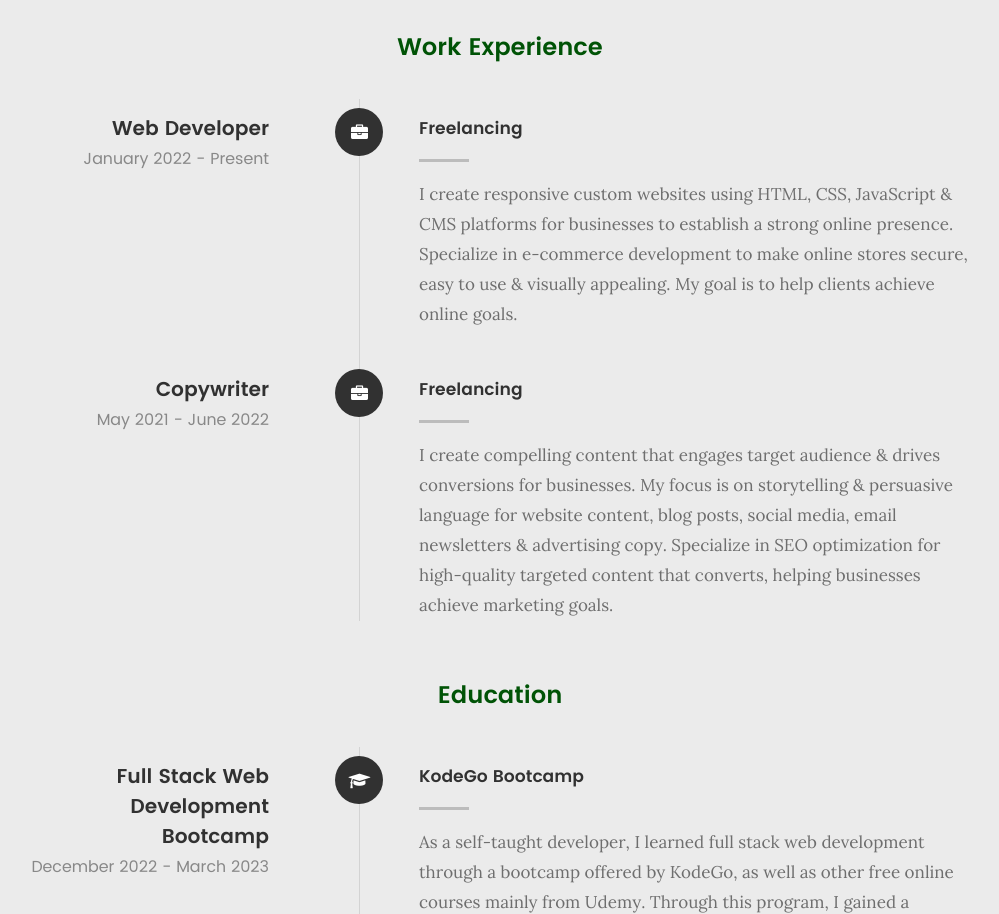
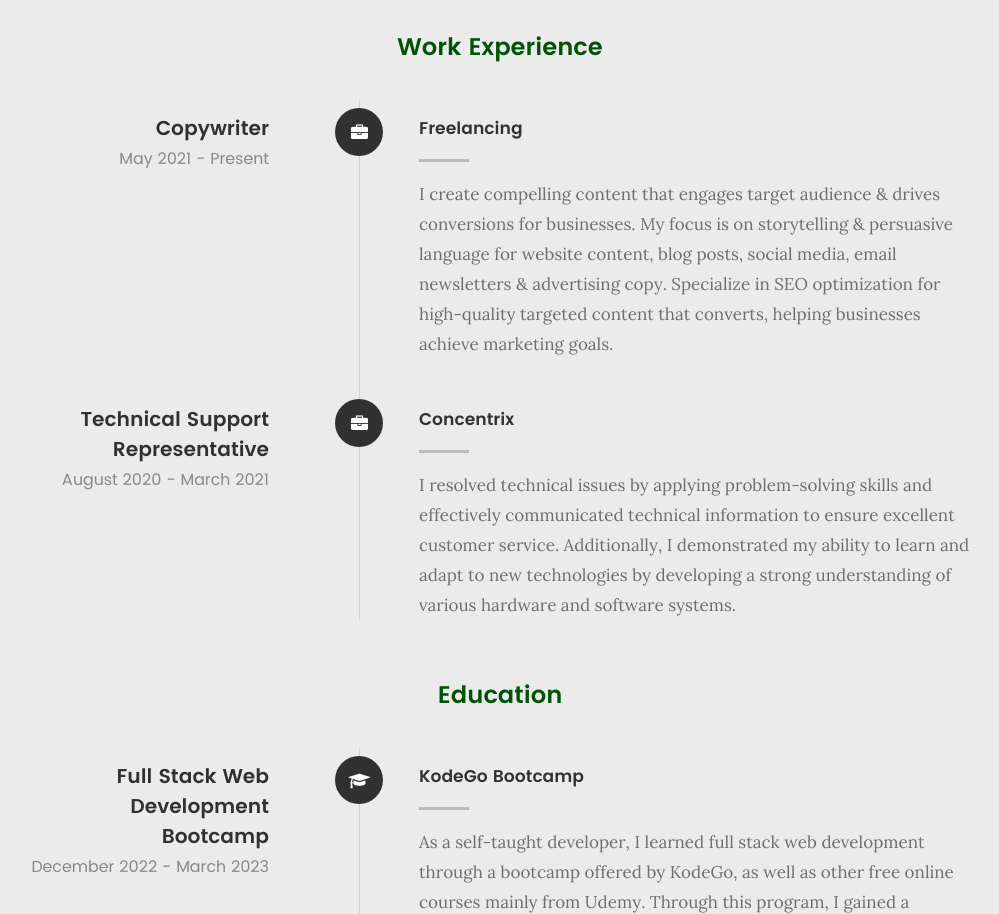
Before and after one commit to AdrianVyne/portfolio, a plain HTML site: page index.html in a window 1280 px wide. Shown: the part 2452-3366 px from the top of the page, without its empty margins (140-1139 px from the left). Drawn offline with Linux system fonts and the light colour scheme; some packages are replaced by stand-ins of ours; a script that the page names is missing; files whose address does not match are found by name.

Commit message:
updated details

```diff
--- a/index.html
+++ b/index.html
@@ -202,27 +202,8 @@
 							<i class="fa fa-briefcase"></i>
 						</div>
 						<div class="timeline-header">
-							<h3>Web Developer</h3>
-							<p>January 2022 - Present</p>
-						</div>
-						<div class="timeline-content">
-							<h4>Freelancing</h4>
-							<p>
-								I create responsive custom websites using HTML, CSS,
-								JavaScript & CMS platforms for businesses to establish a
-								strong online presence. Specialize in e-commerce development
-								to make online stores secure, easy to use & visually
-								appealing. My goal is to help clients achieve online goals.
-							</p>
-						</div>
-					</div>
-					<div class="timeline-block">
-						<div class="timeline-ico">
-							<i class="fa fa-briefcase"></i>
-						</div>
-						<div class="timeline-header">
 							<h3>Copywriter</h3>
-							<p>May 2021 - June 2022</p>
+							<p>May 2021 - Present</p>
 						</div>
 						<div class="timeline-content">
 							<h4>Freelancing</h4>
@@ -233,6 +214,24 @@
 								media, email newsletters & advertising copy. Specialize in SEO
 								optimization for high-quality targeted content that converts,
 								helping businesses achieve marketing goals.
+							</p>
+						</div>
+					</div>
+					<div class="timeline-block">
+						<div class="timeline-ico">
+							<i class="fa fa-briefcase"></i>
+						</div>
+						<div class="timeline-header">
+							<h3>Technical Support Representative</h3>
+							<p>August 2020 - March 2021</p>
+						</div>
+						<div class="timeline-content">
+							<h4>Concentrix</h4>
+							<p>
+								I resolved technical issues by applying problem-solving skills and effectively
+								communicated technical information to ensure excellent customer service. Additionally, I
+								demonstrated my ability to learn and adapt to new technologies by developing a strong
+								understanding of various hardware and software systems.
 							</p>
 						</div>
 					</div>
```
